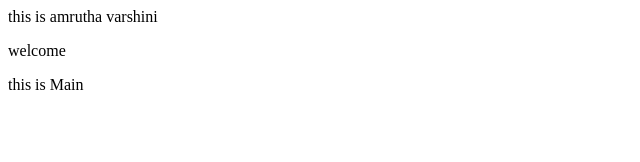
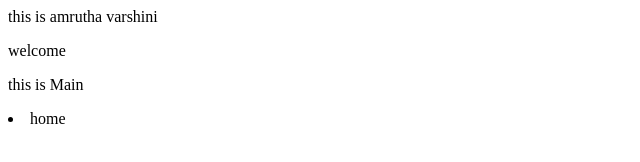
Before and after one commit to varshini1489/localrepo, a plain HTML site: page index.html in a window 1280 px wide. Shown: the full height of the page, 0-640 px from the left. Drawn offline with Linux system fonts and the light colour scheme.

Commit message:
add a division

```diff
--- a/index.html
+++ b/index.html
@@ -7,3 +7,6 @@
 <p>
     this is Main
 </p>
+<div>
+    <li>home</li>
+</div>
```
